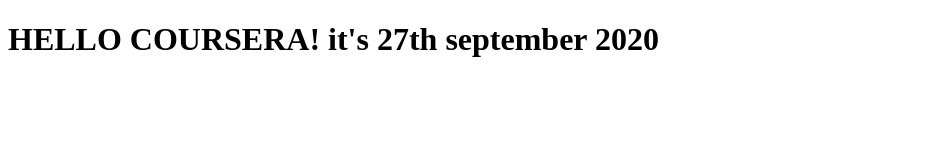
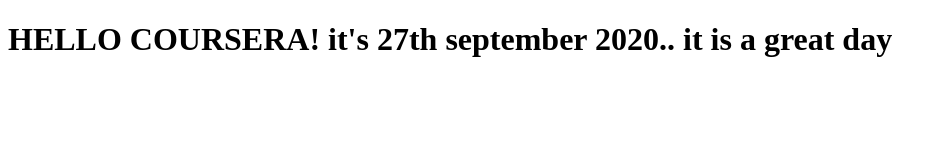
Before and after one commit to Ibakordor/test, a plain HTML site: page site/index.html in a window 1280 px wide. Shown: the whole page, without its empty margins (0-947 px from the left). Drawn offline with Linux system fonts and the light colour scheme.

Commit message:
small addition

```diff
--- a/site/index.html
+++ b/site/index.html
@@ -4,6 +4,6 @@
 	<title>hello coursera</title>
 </head>
 <body>
-<h1>HELLO COURSERA! it's 27th september 2020<h1>
+<h1>HELLO COURSERA! it's 27th september 2020.. it is a great day<h1>
 </body>
 </html>
```
